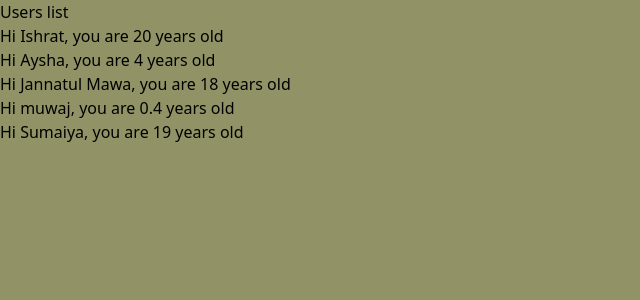
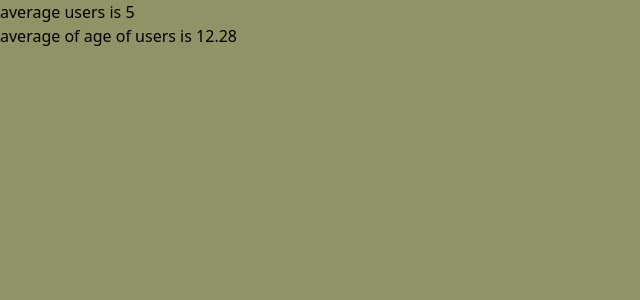
Before and after one commit to tashrifmiyaji/my-react, a React (Vite) app: page / in a window 1280 px wide. Shown: the top 300 px of the page, without its empty margins (0-640 px from the left). Built offline with nearby package versions, Linux system fonts and the light colour scheme.

Commit message:
DerivedState

```diff
--- a/src/App.jsx
+++ b/src/App.jsx
@@ -3,7 +3,8 @@ import "./index.css";
 // import {EventHandling} from "./components/eventHandling/eventHandling"
 // import { EventProps } from "./components/reactEvent/eventProps";
 // import { State } from "./components/Hook/State";
-import { Practice1 } from "./components/Derived State/practice/practice1";
+// import { Practice1 } from "./components/Derived State/practice/practice1";
+import { DerivedState } from "./components/Derived State/Derived State";
 
 
 function App() {
@@ -13,7 +14,8 @@ function App() {
 			{/* <EventHandling/> */}
 			{/* <EventProps/> */}
 			{/* <State/> */}
-			<Practice1/>
+			{/* <Practice1/> */}
+			<DerivedState/>
 		</>
 	);
 }
--- /dev/null
+++ b/src/components/Derived State/Derived State.jsx
@@ -0,0 +1,24 @@
+import { useState } from "react"
+
+export const DerivedState = () => {
+    const [users, setUsers] = useState([
+		{ name: "Ishrat", age: 20 },
+		{ name: "Aysha", age: 4 },
+		{ name: "Jannatul Mawa", age: 18 },
+		{ name: "muwaj", age: 0.4 },
+		{ name: "Sumaiya", age: 19 },
+	])
+
+    const totalUsers = users.length;
+
+    const averageAge = users.reduce((accumulator, currentElement)=>{
+        return accumulator + currentElement.age
+    },0) / totalUsers
+
+    return(
+        <>
+        <h1>average users is {totalUsers}</h1>
+        <h1>average of age of users is {averageAge}</h1>
+        </>
+    )
+}
```
